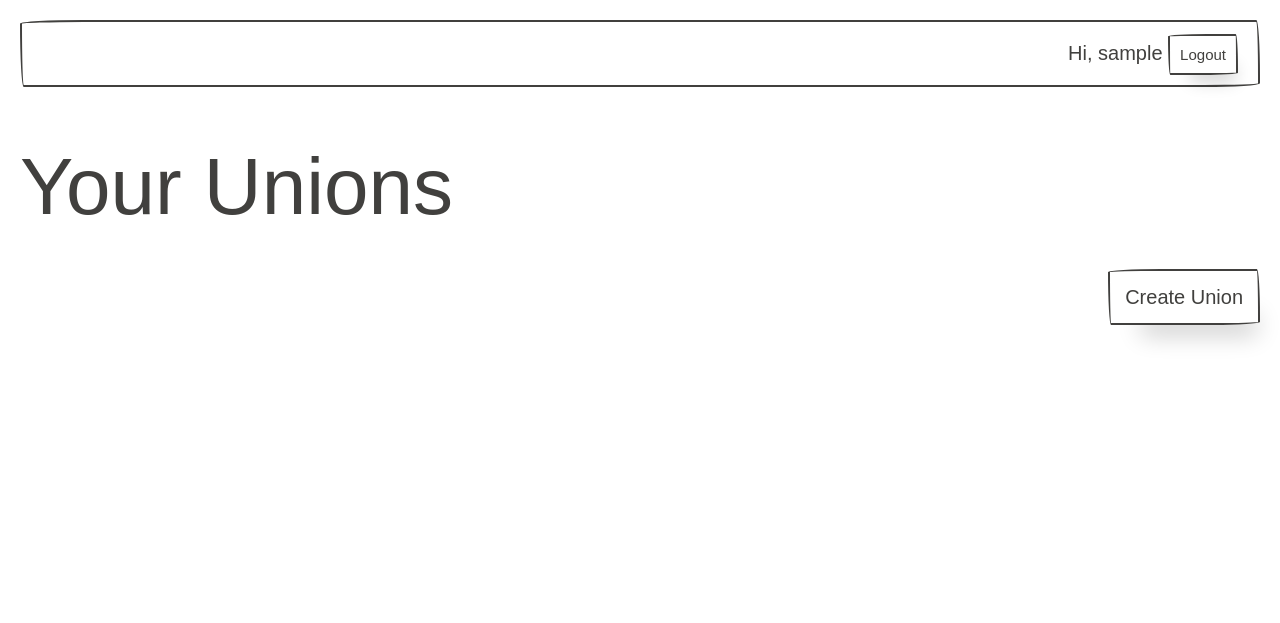
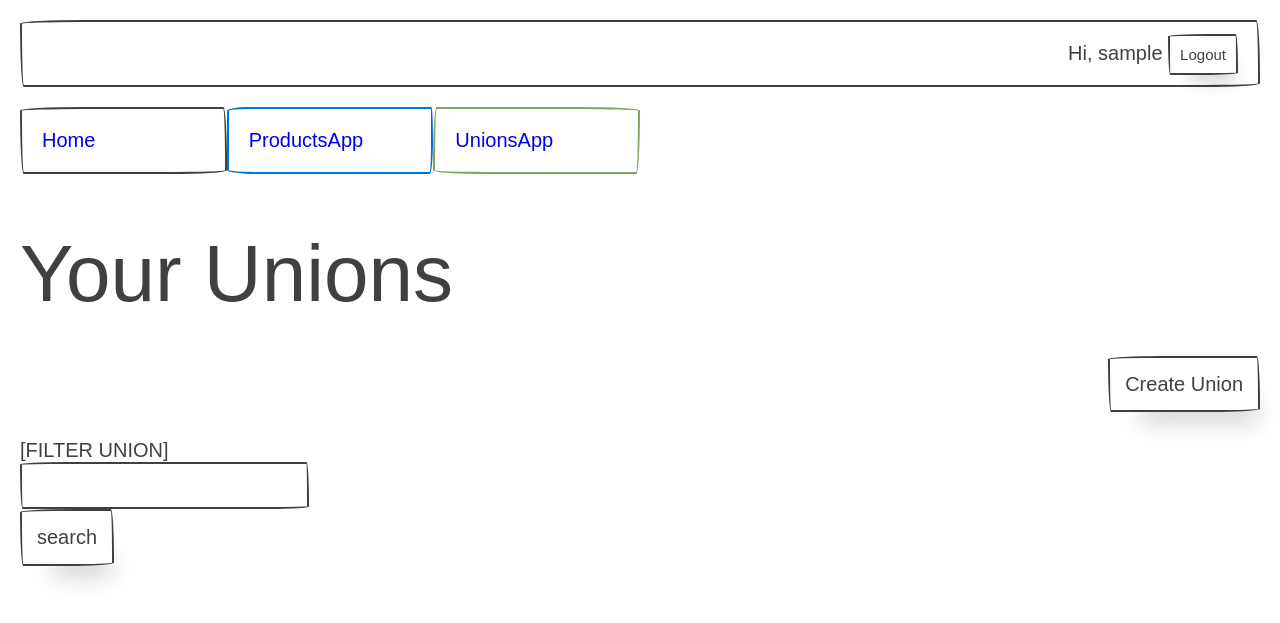
Before and after one commit to HsuanHeChen/hello_django, a Django app: a page that uses mysite/templates/base.html in a window 1280 px wide. Shown: the top 623 px of the page. Run offline with Django 3.2, Linux system fonts and the light colour scheme; the visitor is signed in with stand-in values (Sample User, id 1); data that the repository does not hold is empty; some web fonts are replaced.

Commit message:
example: Views + Form with get_queryset

```diff
--- a/mysite/templates/base.html
+++ b/mysite/templates/base.html
@@ -18,6 +18,11 @@
           {% endif %}
         </div>
       </div>
+      <div class="row child-borders">
+        <a href="/" class="sm-2 col border border-primary">Home</a>
+        <a href="/products" class="sm-2 col border border-secondary">ProductsApp</a>
+        <a href="{% url 'unionapp:list' %}" class="sm-2 col border border-success">UnionsApp</a>
+      </div>
 
       {% if messages %}
         <div class="row flex-spaces">
--- a/mysite/templates/hello_world.html
+++ b/mysite/templates/hello_world.html
@@ -7,8 +7,4 @@
 {% block content %}
   <h1>Hello World! Django!</h1>
   <h4>{{ current_time }}</h4>
-  <div class="row child-borders">
-    <a href="/products" class="sm-2 col border border-primary">ProductsApp</a>
-    <a href="{% url 'unionapp:list' %}" class="sm-2 col border border-secondary">UnionsApp</a>
-  </div>
 {% endblock %}
--- a/mysite/templates/login.html
+++ b/mysite/templates/login.html
@@ -1,7 +1,7 @@
 {% extends 'base.html' %}
-{% block head %}<title>Products EDIT</title>{% endblock %}
+{% block head %}<title>LOGIN</title>{% endblock %}
 {% block content %}
-  <h1>EDIT Product!</h1>
+  <h1>LOGIN</h1>
   <form action="." method="POST">
     {% csrf_token %}
     <div class="form-group">
--- a/mysite/templates/products.html
+++ b/mysite/templates/products.html
@@ -3,7 +3,7 @@
 {% block content %}
   <h1>Products</h1>
   <div class="text-warning">{{message}}</div>
-  <div class="margin"><a href="{% url 'product_create' %}" class="paper-btn">NEW Product!</a></div>
+  <div class="action-block"><a href="{% url 'product_create' %}" class="paper-btn">NEW Product!</a></div>
   <table>
     <thead>
       <tr>
--- a/mysite/templates/unionapp/union_list.html
+++ b/mysite/templates/unionapp/union_list.html
@@ -9,4 +9,10 @@
       <li><a href="{% url 'unionapp:detial'  pk=object.id %}">{{ object.name }}</a></li>
     {% endfor %}
   </ul>
+  <br/>
+  [FILTER UNION]
+  <form action="{% url 'unionapp:list' %}" method="GET">
+    <input type="text" name="q" />
+    <button type="submit">search</button>
+  </form>
 {% endblock %}
--- a/mysite/unionapp/views.py
+++ b/mysite/unionapp/views.py
@@ -1,21 +1,34 @@
 from django.shortcuts import render
 from django.views.generic import ListView, CreateView, UpdateView, DetailView
 from django.contrib.auth.mixins import LoginRequiredMixin
+from django.contrib import messages
 from django.utils import timezone
 from .models import Union, Member
 from .forms import UnionForm
 
 
 # Create your views here.
-
-class UnionList(LoginRequiredMixin, ListView):
+class UnionMixin(object):
     login_url = '/login/'
     model = Union
 
 
-class UnionDetail(LoginRequiredMixin, DetailView):
-    login_url = '/login/'
-    model = Union
+class UnionList(LoginRequiredMixin, UnionMixin, ListView):
+
+    def get_queryset(self):
+        # Fetch the queryset from the parent get_queryset
+        queryset = super(UnionList, self).get_queryset()
+
+        # Get the q GET parameter
+        q = self.request.GET.get("q")
+        if q:
+            # Return a filtered queryset
+            return queryset.filter(name__icontains=q)
+        # Return the base queryset
+        return queryset
+
+
+class UnionDetail(LoginRequiredMixin, UnionMixin, DetailView):
 
     def get_context_data(self, **kwargs):
         context = super(UnionDetail, self).get_context_data(**kwargs)
@@ -23,12 +36,12 @@ class UnionDetail(LoginRequiredMixin, DetailView):
         return context
 
 
-class UnionCreate(LoginRequiredMixin, CreateView):
-    login_url = '/login/'
-    model = Union
+class UnionCreate(LoginRequiredMixin, UnionMixin, CreateView):
     form_class = UnionForm
+    success_msg = "Union created!"
 
     def form_valid(self, form):
+        messages.success(self.request, self.success_msg)
         response = super(UnionCreate, self).form_valid(form)
         # do something with self.object
         Member.objects.create(
@@ -41,7 +54,10 @@ class UnionCreate(LoginRequiredMixin, CreateView):
         return response
 
 
-class UnionUpdate(LoginRequiredMixin, UpdateView):
-    login_url = '/login/'
-    model = Union
+class UnionUpdate(LoginRequiredMixin, UnionMixin, UpdateView):
     form_class = UnionForm
+    success_msg = "Union updated!"
+
+    def form_valid(self, form):
+        messages.success(self.request, self.success_msg)
+        return super(UnionActionMixin, self).form_valid(form)
```
